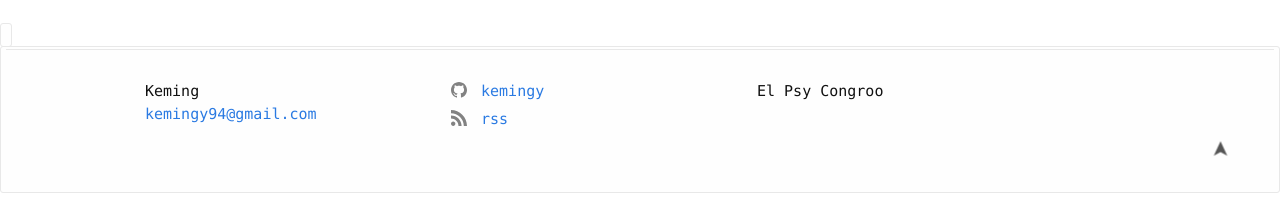
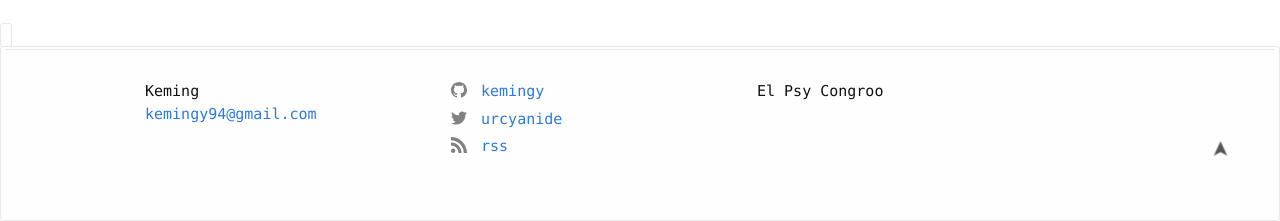
Before and after one commit to kemingy/kemingy.github.io, a Jekyll site: the page built from index.md, in a window 1280 px wide and 900 px high, scrolled down 4332 px. Shown: the part 679-900 px from the top of the window. Built offline with Jekyll 4.4.1, drawn with Linux system fonts in a browser that asks for light colours; before the commit the page ends 5204 px from its top, so only the background shows below that.

Commit message:
add twitter

```diff
--- a/_config.yml
+++ b/_config.yml
@@ -5,6 +5,7 @@ description: El Psy Congroo
 
 # socail links
 github_username: kemingy
+twitter_username: urcyanide
 rss: rss
 # dribbble_username: jekyll
 # facebook_username: jekyll
```
